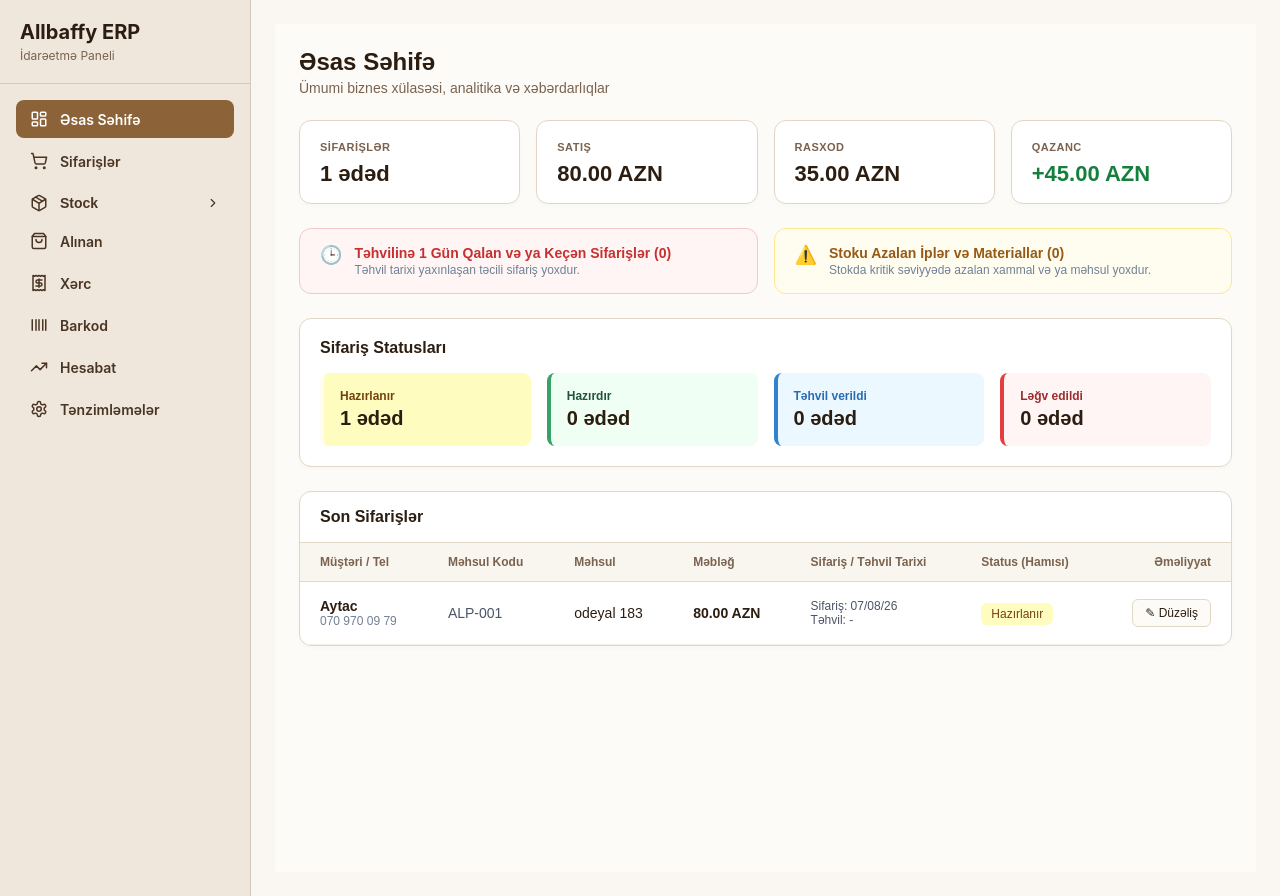
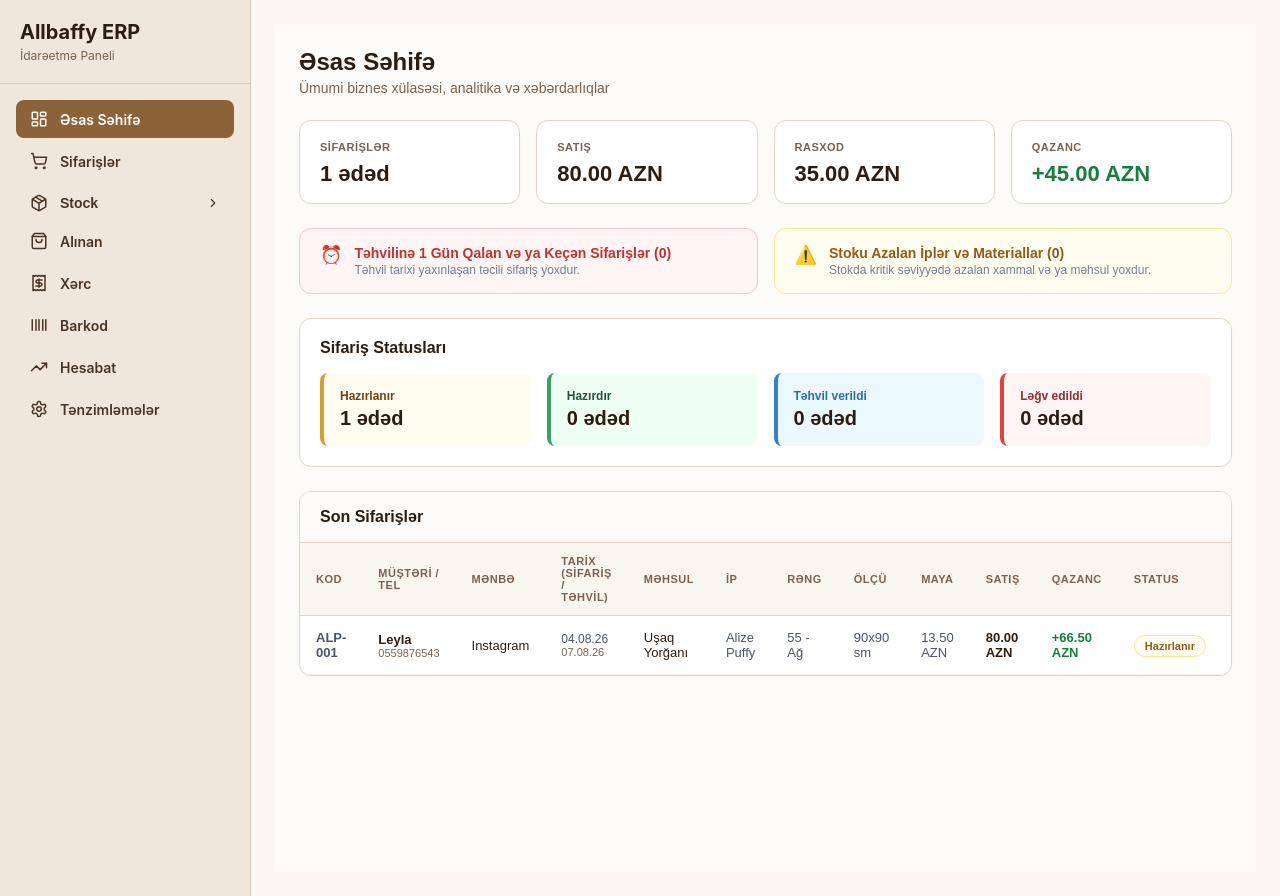
Before and after one commit to intiqamis01-crypto/allbaffy-erp, a React (Vite) app: page / in a window 1280 px wide. Built offline with nearby package versions, Linux system fonts and the light colour scheme; no server answers; the HTML template or start-up script is replaced by a standard one.

Commit message:
update dashboard orders table matching orders page layout

```diff
--- a/src/pages/Dashboard.jsx
+++ b/src/pages/Dashboard.jsx
@@ -38,12 +38,12 @@ export default function Dashboard() {
 
       </div>
 
-      {/* Xəbərdarlıq Qutuları (Şəkildəki istədiyin dizaynda) */}
+      {/* Xəbərdarlıq Qutuları */}
       <div style={{ display: 'grid', gridTemplateColumns: 'repeat(auto-fit, minmax(300px, 1fr))', gap: '16px', marginBottom: '24px' }}>
 
-        {/*Təcili Sifarişlər Qutusu*/}
+        {/* Təcili Sifarişlər Qutusu */}
         <div style={{ backgroundColor: '#FFF5F5', border: '1px solid #F5C6CB', padding: '16px 20px', borderRadius: '12px', display: 'flex', alignItems: 'flex-start', gap: '12px' }}>
-          <span style={{ fontSize: '18px', lineHeight: '1.2' }}>🕒</span>
+          <span style={{ fontSize: '18px', lineHeight: '1.2' }}>⏰</span>
           <div>
             <div style={{ fontSize: '14px', fontWeight: 'bold', color: '#C53030' }}>Təhvilinə 1 Gün Qalan və ya Keçən Sifarişlər (0)</div>
             <div style={{ fontSize: '12px', color: '#718096', marginTop: '2px' }}>Təhvil tarixi yaxınlaşan təcili sifariş yoxdur.</div>
@@ -66,7 +66,7 @@ export default function Dashboard() {
         <h3 style={{ fontSize: '16px', fontWeight: 'bold', color: '#2C1D11', margin: '0 0 16px 0' }}>Sifariş Statusları</h3>
         <div style={{ display: 'grid', gridTemplateColumns: 'repeat(auto-fit, minmax(200px, 1fr))', gap: '16px' }}>
 
-          <div style={{ backgroundColor: '#FEFCBF', padding: '16px', borderRadius: '8px', borderLeft: '4px solid #FFFDF0' }}>
+          <div style={{ backgroundColor: '#FFFDF0', padding: '16px', borderRadius: '8px', borderLeft: '4px solid #D69E2E' }}>
             <div style={{ fontSize: '12px', color: '#744210', fontWeight: 'bold' }}>Hazırlanır</div>
             <div style={{ fontSize: '20px', fontWeight: 'bold', color: '#2C1D11', marginTop: '4px' }}>1 ədəd</div>
           </div>
@@ -89,46 +89,58 @@ export default function Dashboard() {
         </div>
       </div>
 
-      {/* Son Sifarişlər Cədvəli */}
+      {/* Son Sifarişlər Cədvəli (Sifarişlər səhifəsinin strukturu ilə) */}
       <div style={{ backgroundColor: '#FFFFFF', borderRadius: '12px', border: '1px solid #E2D7C7', overflow: 'hidden', boxShadow: '0 2px 4px rgba(0,0,0,0.02)' }}>
-        <div style={{ padding: '16px 20px', borderBottom: '1px solid #E2D7C7' }}>
+        <div style={{ padding: '16px 20px', borderBottom: '1px solid #E2D7C7', backgroundColor: '#FDFBF7' }}>
           <h3 style={{ fontSize: '16px', fontWeight: 'bold', color: '#2C1D11', margin: 0 }}>Son Sifarişlər</h3>
         </div>
 
         <div style={{ overflowX: 'auto' }}>
-          <table style={{ width: '100%', borderCollapse: 'collapse', textAlign: 'left', fontSize: '14px' }}>
+          <table style={{ width: '100%', borderCollapse: 'collapse', textAlign: 'left', fontSize: '13px' }}>
             <thead>
-              <tr style={{ backgroundColor: '#F9F6F0', borderBottom: '1px solid #E2D7C7', color: '#7A624E', fontSize: '12px' }}>
-                <th style={{ padding: '12px 20px' }}>Müştəri / Tel</th>
-                <th style={{ padding: '12px 20px' }}>Məhsul Kodu</th>
-                <th style={{ padding: '12px 20px' }}>Məhsul</th>
-                <th style={{ padding: '12px 20px' }}>Məbləğ</th>
-                <th style={{ padding: '12px 20px' }}>Sifariş / Təhvil Tarixi</th>
-                <th style={{ padding: '12px 20px' }}>Status (Hamısı)</th>
-                <th style={{ padding: '12px 20px', textAlign: 'right' }}>Əməliyyat</th>
+              <tr style={{ backgroundColor: '#F9F6F0', borderBottom: '1px solid #E2D7C7', color: '#7A624E', fontSize: '11px', textTransform: 'uppercase', letterSpacing: '0.5px' }}>
+                <th style={{ padding: '12px 16px' }}>Kod</th>
+                <th style={{ padding: '12px 16px' }}>Müştəri / Tel</th>
+                <th style={{ padding: '12px 16px' }}>Mənbə</th>
+                <th style={{ padding: '12px 16px' }}>Tarix (Sifariş / Təhvil)</th>
+                <th style={{ padding: '12px 16px' }}>Məhsul</th>
+                <th style={{ padding: '12px 16px' }}>İp</th>
+                <th style={{ padding: '12px 16px' }}>Rəng</th>
+                <th style={{ padding: '12px 16px' }}>Ölçü</th>
+                <th style={{ padding: '12px 16px' }}>Maya</th>
+                <th style={{ padding: '12px 16px' }}>Satış</th>
+                <th style={{ padding: '12px 16px' }}>Qazanc</th>
+                <th style={{ padding: '12px 16px' }}>Status</th>
+                <th style={{ padding: '12px 16px', textAlign: 'right' }}>Əməliyyat</th>
               </tr>
             </thead>
             <tbody>
               <tr style={{ borderBottom: '1px solid #F2EFE9' }}>
-                <td style={{ padding: '16px 20px' }}>
-                  <div style={{ fontWeight: 'bold', color: '#2C1D11' }}>Aytac</div>
-                  <div style={{ fontSize: '12px', color: '#718096' }}>070 970 09 79</div>
+                <td style={{ padding: '14px 16px', color: '#4A5568', fontWeight: 'bold' }}>ALP-001</td>
+                <td style={{ padding: '14px 16px' }}>
+                  <div style={{ fontWeight: 'bold', color: '#2C1D11' }}>Leyla</div>
+                  <div style={{ fontSize: '11px', color: '#7A624E' }}>0559876543</div>
                 </td>
-                <td style={{ padding: '16px 20px', color: '#4A5568' }}>ALP-001</td>
-                <td style={{ padding: '16px 20px', color: '#2C1D11' }}>odeyal 183</td>
-                <td style={{ padding: '16px 20px', fontWeight: 'bold', color: '#2C1D11' }}>80.00 AZN</td>
-                <td style={{ padding: '16px 20px', fontSize: '12px', color: '#4A5568' }}>
-                  <div>Sifariş: 07/08/26</div>
-                  <div>Təhvil: -</div>
+                <td style={{ padding: '14px 16px', color: '#2C1D11' }}>Instagram</td>
+                <td style={{ padding: '14px 16px', fontSize: '12px', color: '#4A5568' }}>
+                  <div>04.08.26</div>
+                  <div style={{ color: '#7A624E', fontSize: '11px' }}>07.08.26</div>
                 </td>
-                <td style={{ padding: '16px 20px' }}>
-                  <span style={{ backgroundColor: '#FEFCBF', color: '#744210', padding: '4px 10px', borderRadius: '6px', fontSize: '12px', fontWeight: '500' }}>
+                <td style={{ padding: '14px 16px', color: '#2C1D11' }}>Uşaq Yorğanı</td>
+                <td style={{ padding: '14px 16px', color: '#4A5568' }}>Alize Puffy</td>
+                <td style={{ padding: '14px 16px', color: '#4A5568' }}>55 - Ağ</td>
+                <td style={{ padding: '14px 16px', color: '#4A5568' }}>90x90 sm</td>
+                <td style={{ padding: '14px 16px', color: '#4A5568' }}>13.50 AZN</td>
+                <td style={{ padding: '14px 16px', fontWeight: 'bold', color: '#2C1D11' }}>80.00 AZN</td>
+                <td style={{ padding: '14px 16px', fontWeight: 'bold', color: '#15803d' }}>+66.50 AZN</td>
+                <td style={{ padding: '14px 16px' }}>
+                  <span style={{ backgroundColor: '#FFFDF0', color: '#975A16', padding: '4px 10px', borderRadius: '20px', fontSize: '11px', fontWeight: 'bold', border: '1px solid #FEE88D' }}>
                     Hazırlanır
                   </span>
                 </td>
-                <td style={{ padding: '16px 20px', textAlign: 'right' }}>
-                  <button style={{ backgroundColor: '#FDFBF7', border: '1px solid #E2D7C7', padding: '6px 12px', borderRadius: '6px', cursor: 'pointer', fontSize: '12px', color: '#2C1D11', fontWeight: '500' }}>
-                    ✎ Düzəliş
+                <td style={{ padding: '14px 16px', textAlign: 'right' }}>
+                  <button style={{ backgroundColor: '#FFFFFF', border: '1px solid #E2D7C7', padding: '6px 10px', borderRadius: '6px', cursor: 'pointer', fontSize: '12px', color: '#2C1D11' }}>
+                    ✎
                   </button>
                 </td>
               </tr>
```
